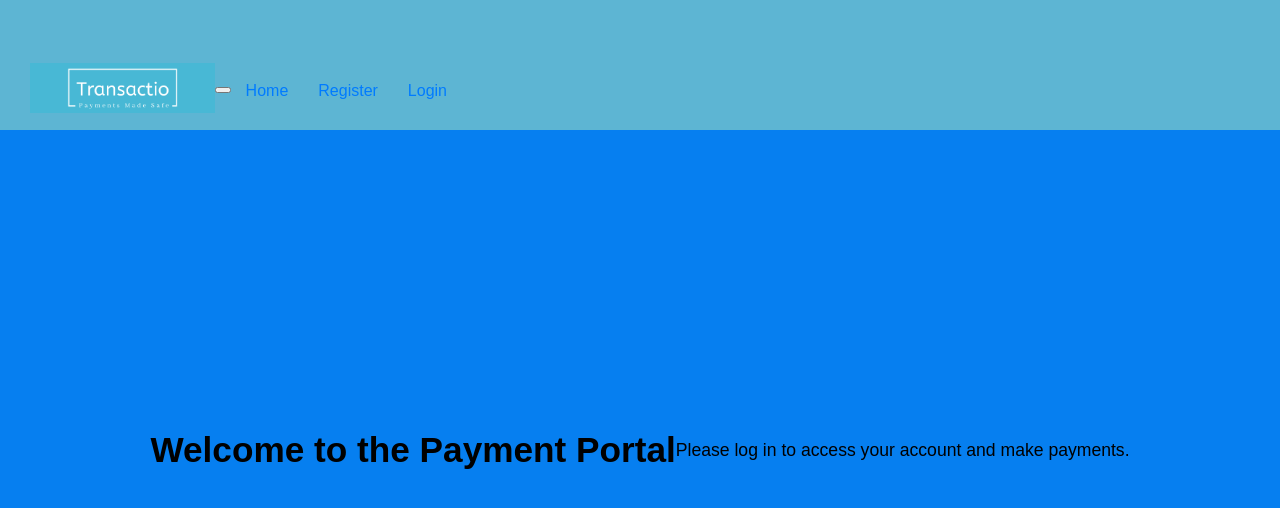
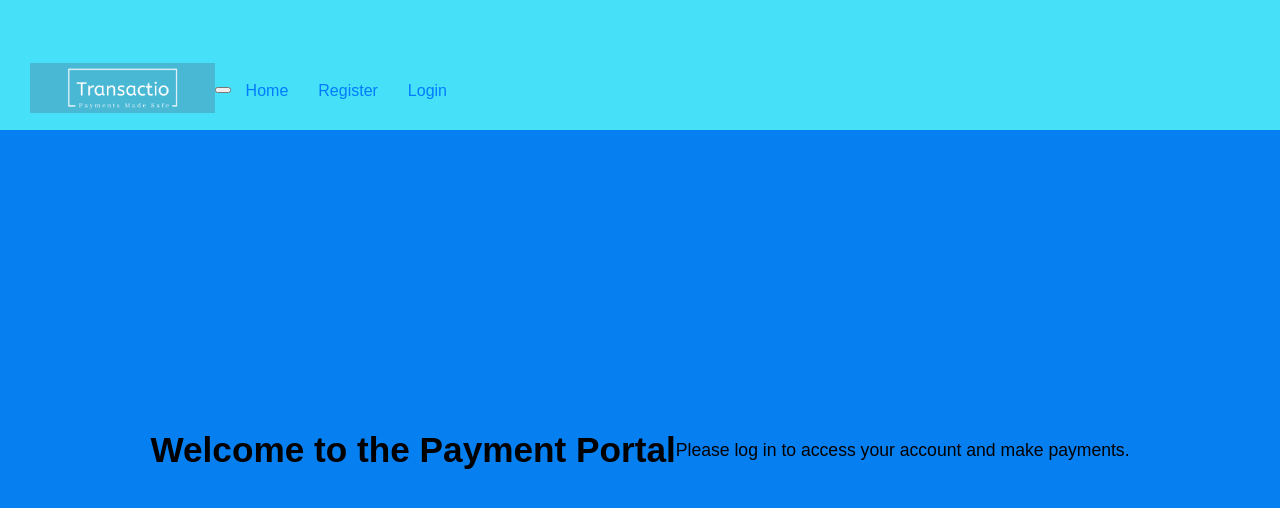
Before and after one commit to St10053561/APDS_POE, a React (Create React App) app in the folder FRONT END/frontend/: page / in a window 1280 px wide. Shown: the top 508 px of the page. Built offline with nearby package versions, Linux system fonts and the light colour scheme.

Commit message:
fixed nabar

```diff
--- a/FRONT END/frontend/src/components/navbar.css
+++ b/FRONT END/frontend/src/components/navbar.css
@@ -6,7 +6,7 @@
   display: flex;
   justify-content: flex-start; /* Align items to the left */
   align-items: center;
-  background-color: #5db5d3;
+  background-color: #46e0f8;
   padding: 15px 30px;
   height: 100px; /* You can adjust this as needed */
   z-index: 1000; /* Ensure it's above other elements */
```
